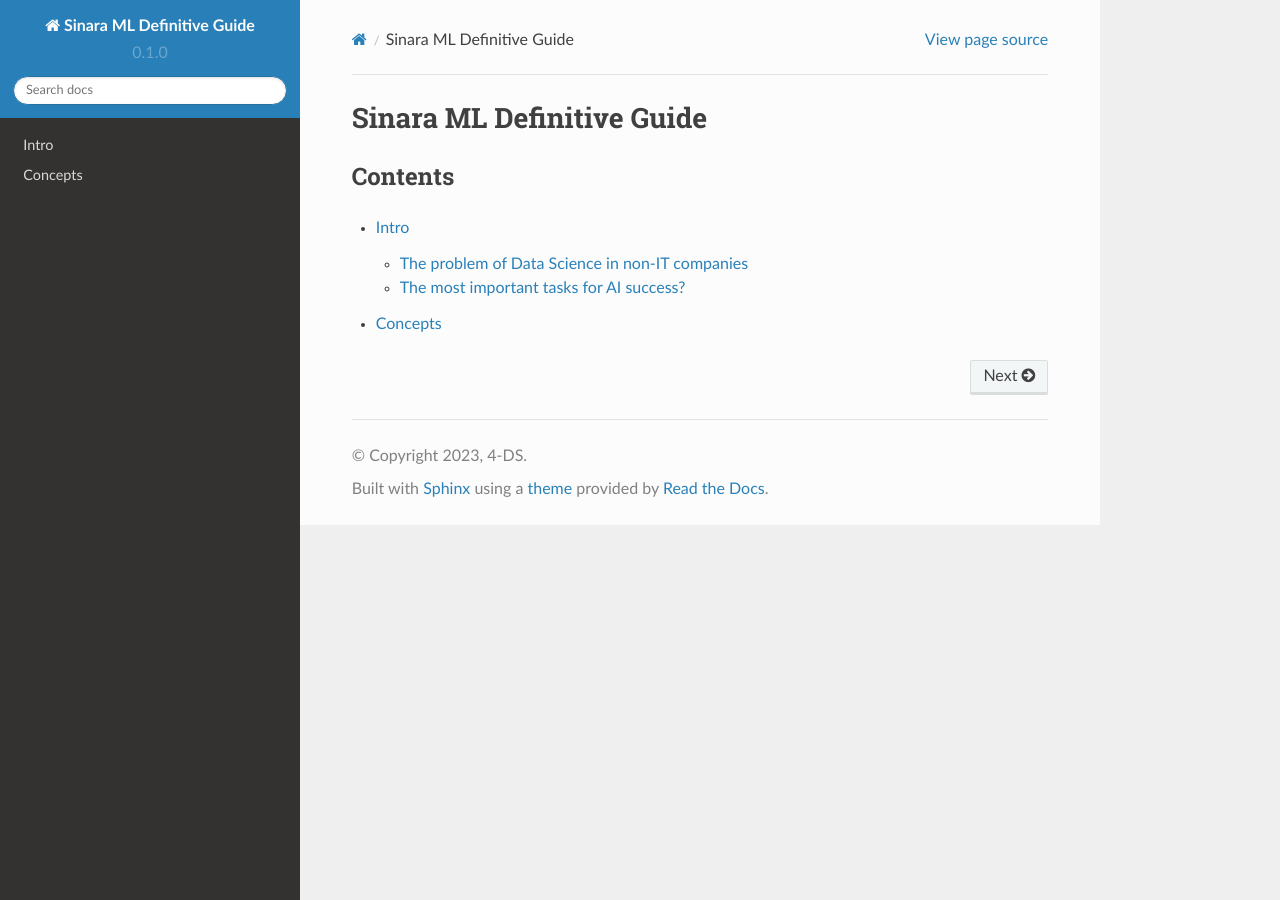
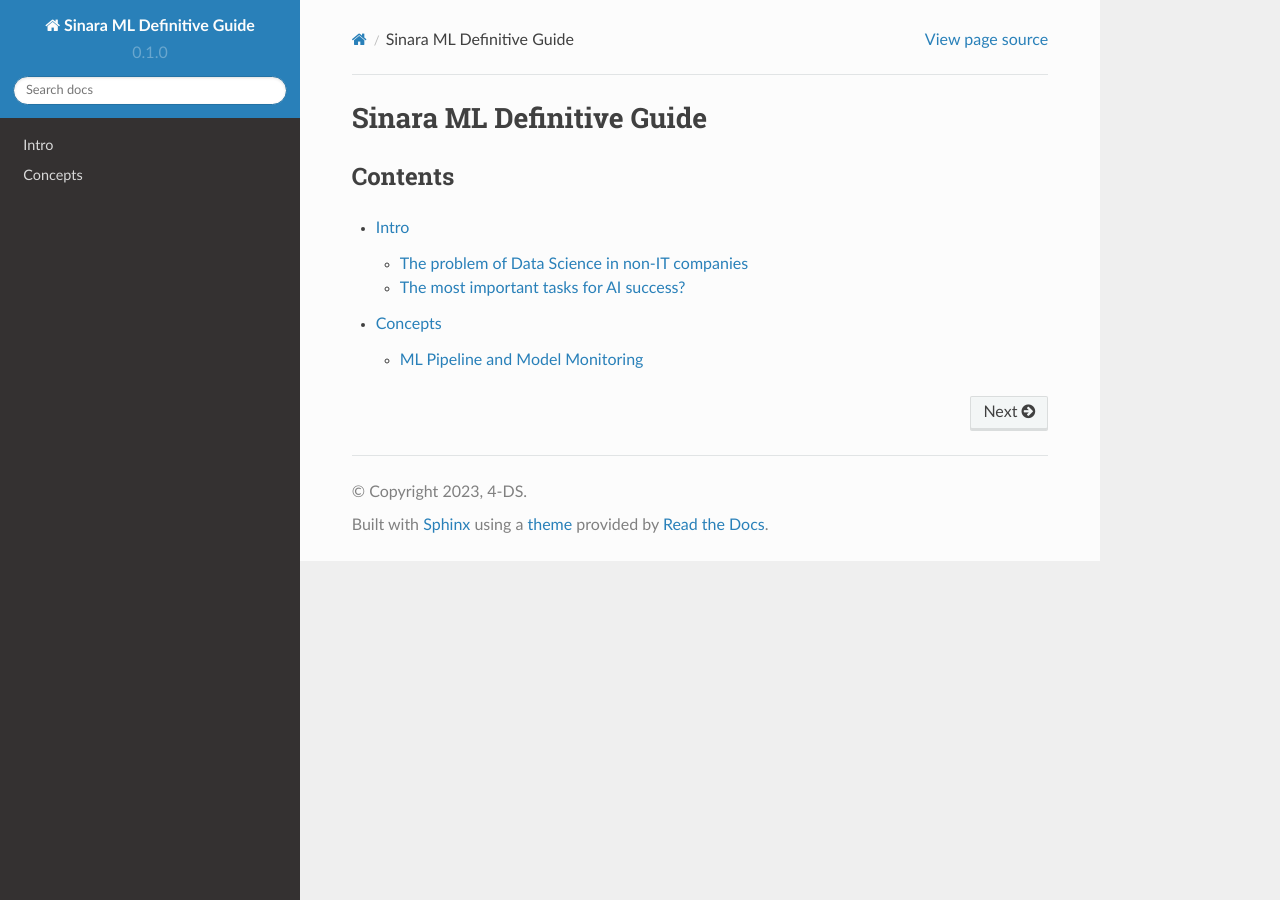
Before and after one commit to 4-DS/SinaraML-Def-Guide, a Sphinx documentation site: the page built from docs/source/index.rst, in a window 1280 px wide. Built offline with Sphinx 7.4.7 and the Read the Docs theme 2.0.0, drawn with Linux system fonts in a browser that asks for light colours.

Commit message:
Update concepts.rst

```diff
--- a/docs/source/concepts.rst
+++ b/docs/source/concepts.rst
@@ -1,5 +1,6 @@
 Concepts
-========
+#########
 
-.. autosummary::
-   :toctree: generated
+
+ML Pipeline and Model Monitoring
+***********************************************
```
